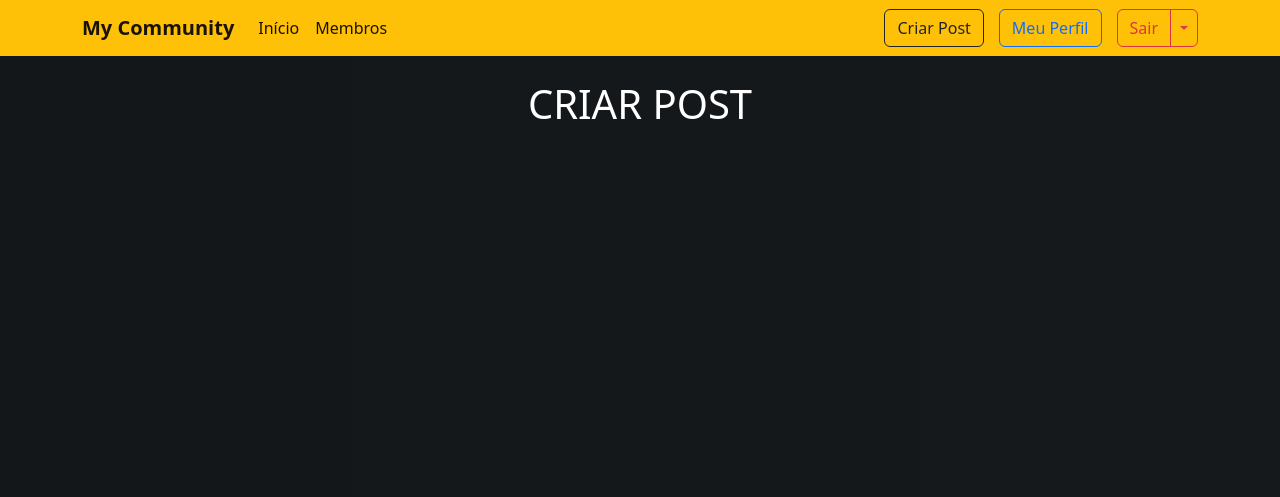
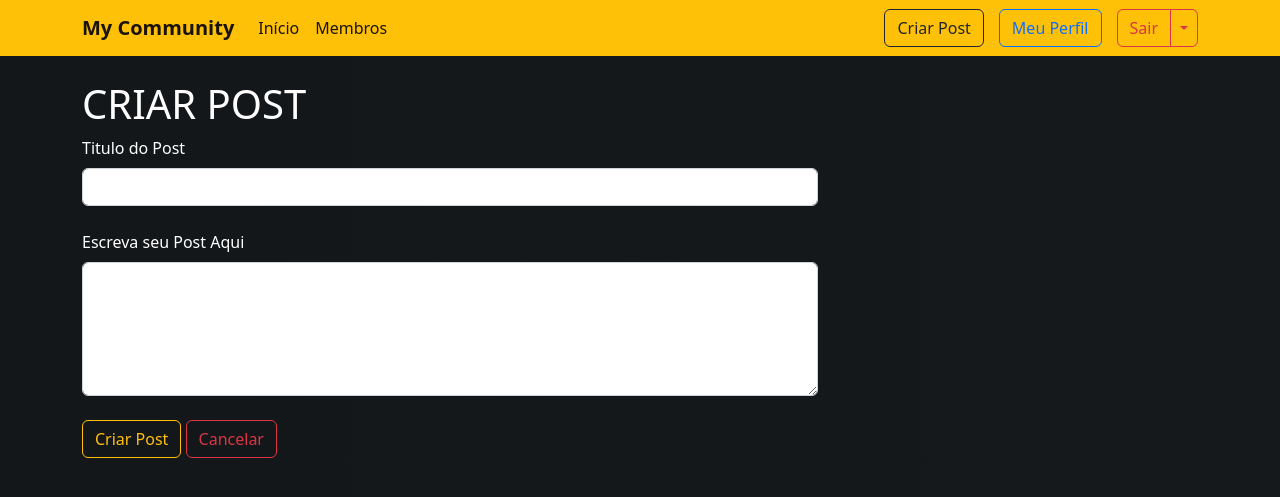
Before and after one commit to rychardmazarin30/MyCommunity-Flask, a Flask app: page /post/create in a window 1280 px wide. Shown: the top 497 px of the page. Run offline with Flask 2, Linux system fonts and the light colour scheme; the visitor is signed in with stand-in values (Sample User, id 1); some libraries are stand-ins or nearby versions.

Commit message:
Criação de post OK

```diff
--- a/mycommunity/forms.py
+++ b/mycommunity/forms.py
@@ -1,7 +1,7 @@
 # Formulários do site
 from flask_wtf import FlaskForm
 from flask_wtf.file import FileField, FileAllowed
-from wtforms import StringField, PasswordField, SubmitField, BooleanField, SelectField
+from wtforms import StringField, PasswordField, SubmitField, SelectField, TextAreaField
 from wtforms.validators import DataRequired, Length, Email, EqualTo, ValidationError
 from flask_login import login_user, logout_user, current_user, login_required
 from mycommunity.models import Usuario
@@ -132,3 +132,10 @@ class FormExcludeAccount(FlaskForm):
             pass
         else:
             raise ValidationError("Senha Incorreta.")
+
+
+class FormCreatePost(FlaskForm):
+
+    title = StringField("Titulo do Post", validators=[DataRequired(), Length(5, 140)])
+    body = TextAreaField("Escreva seu Post Aqui", validators=[DataRequired()])
+    submit_button = SubmitField("Criar Post")
--- a/mycommunity/routes.py
+++ b/mycommunity/routes.py
@@ -1,8 +1,8 @@
 # Rotas do meu site
 from flask import Flask, render_template, url_for, request, flash, redirect
 from mycommunity import app, database
-from mycommunity.forms import FormCriarConta, FormEditPassword, FormLogin, FormEditProfile, FormEditPassword, FormExcludeAccount
-from mycommunity.models import Usuario
+from mycommunity.forms import FormCriarConta, FormEditPassword, FormLogin, FormEditProfile, FormEditPassword, FormExcludeAccount, FormCreatePost
+from mycommunity.models import Usuario, Post
 from flask_login import login_user, logout_user, current_user, login_required
 import bcrypt
 import secrets
@@ -121,9 +121,14 @@ def edit_profile():
 def edit_password():
     form_edit_password = FormEditPassword()
 
-    if form_edit_password.validate_on_submit() and 'submit_butto_edit_password' in request.form:
+    if form_edit_password.validate_on_submit() and 'submit_button_edit_password' in request.form:
+        pw = form_edit_password.new_password.data
+        pw = bytes(pw, 'utf-8')
+        salt = bcrypt.gensalt(8)
+
+        senha_cript = bcrypt.hashpw(pw, salt)
         user = current_user
-        user.senha = form_edit_password.new_password.data
+        user.senha = senha_cript
         database.session.commit()
 
         flash("Senha Atualizada com Sucesso!", 'alert-success')
@@ -158,7 +163,16 @@ def logout():
     return redirect(url_for('home'))
 
 
-@app.route('/post/create')
+@app.route('/post/create', methods=["GET", "POST"])
 @login_required
 def create_post():
-    return render_template('create_post.html')
+    form_create_post = FormCreatePost()
+    if form_create_post.validate_on_submit():
+        # Criando o Post e o inserindo no banco de dados
+        post = Post(titulo=form_create_post.title.data, corpo=form_create_post.body.data, id_usuario=current_user.id)
+        database.session.add(post)
+        database.session.commit()
+        # Redirecionando para a homepage e avisando o usuário que deu certo.
+        flash('Post Criado com Sucesso', 'alert-success')
+        return redirect(url_for('home'))
+    return render_template('create_post.html', form_create_post=form_create_post)
--- a/mycommunity/templates/create_post.html
+++ b/mycommunity/templates/create_post.html
@@ -2,10 +2,38 @@
 
 {% block body %}
     <br>
-    <div class="text-center">
+    <div class="container">
         <div class="text-white" style="border-radius: 1rem;">
             <h1 >CRIAR POST</h1>
         </div>
     </div>
+    <div class="container text-white">
+        <div class="row">
+
+            <div class="col-md-8 col-md-offset-2">
+
+                <form action="" method="POST">
+                    {{ form_create_post.csrf_token() }}
+                    <div class="form-group">
+                        {{ form_create_post.title.label(class="form-label") }}
+                        {{ form_create_post.title(class="form-control") }}
+                    </div>
+                    <br>
+                    <div class="form-group">
+                        {{ form_create_post.body.label(class="form-label") }}
+                        {{ form_create_post.body(rows="5", class='form-control') }}
+                    </div>
+                    <br>
+
+                    <div class="form-group">
+                        {{ form_create_post.submit_button(class="btn btn-outline-warning") }}
+                        <a class="btn btn-outline-danger" href="{{ url_for('home') }}">Cancelar</a>
+                    </div>
+                </form>
+            </div>
+
+        </div>
+    </div>
+
 
 {% endblock %}
--- a/mycommunity/templates/profile.html
+++ b/mycommunity/templates/profile.html
@@ -61,6 +61,10 @@
                 <img src="https://cdn.jsdelivr.net/gh/devicons/devicon/icons/go/go-original-wordmark.svg" width="45" height="45" /></span>
                 {% endif %}
             </div>
+            <div class="d-flex flex-column">
+              <span class="articles">Posts</span>
+              <span class="number1">0</span>
+            </div>
           </div>
 
           <div class="button mt-2 d-flex flex-row align-items-center">
--- a/mycommunity/templates/profile_edit.html
+++ b/mycommunity/templates/profile_edit.html
@@ -46,9 +46,7 @@
                               <h4 class="mb-0 mt-0">{{ current_user.nome }} {{ current_user.sobrenome }}</h4>
                               <span>@{{ current_user.username }}</span>
 
-                              <div
-                                class="p-2 mt-2 bg-secondary d-flex justify-content-between rounded text-white"
-                              >
+                              <div class="p-2 mt-2 bg-secondary d-flex justify-content-between rounded text-white">
                                 <div class="d-flex flex-column">
                                   <span class="articles fw-bold m-1">Principal Tecnologia</span>
                                   <span class="number1">
```
